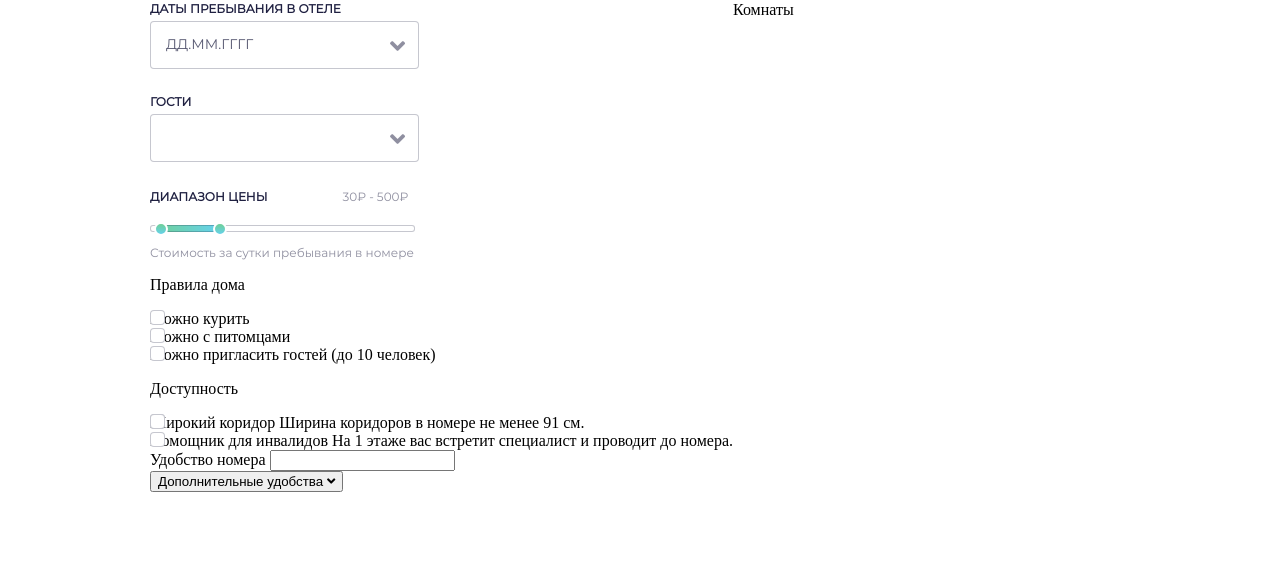
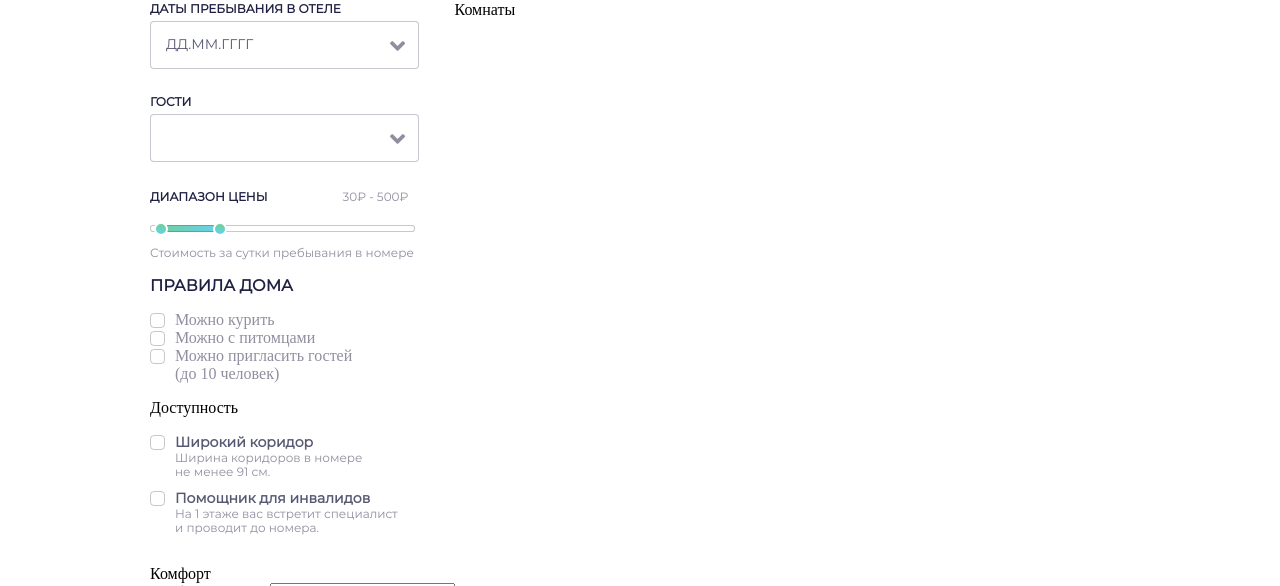
Before and after one commit to faceoffwOw/hotel, a plain HTML site: page src/search.html in a window 1280 px wide. Shown: the part 69-655 px from the top of the page. Drawn offline with nearby package versions, Linux system fonts and the light colour scheme.

Commit message:
checkboxes

```diff
--- a/src/js/search.js
+++ b/src/js/search.js
@@ -2,7 +2,7 @@ let date_residence = document.getElementById('date_residence');
 let angle_residence = document.getElementById('angle_residence');
 let checkbox = document.querySelectorAll('input[type=checkbox]');
 let divCheck = document.querySelectorAll('.checkbox');
-
+let divComfort =document.getElementById('comfort');
 
 addEventListener("click", function() {
   if(date_residence === document.activeElement){
@@ -13,18 +13,26 @@ addEventListener("click", function() {
   }
 });
 
-
+divComfort.style.cursor = "pointer";
+divComfort.onclick = function(){
+  console.log("click");
+}
 
 for(let i = 0; i < divCheck.length; i++){
 
   divCheck[i].addEventListener("click", function(){
     divCheck[i].classList.toggle("active");
 
+    let check = divCheck[i].querySelector('i');
+    console.log(check);
+
     if(divCheck[i].classList.contains("active")){
       checkbox[i].checked = true;
+      check.style.display = "inline";
     }
     else{
       checkbox[i].checked = false;
+      check.style.display = "none";
     }
   })
 }
--- a/src/scss/search.scss
+++ b/src/scss/search.scss
@@ -242,33 +242,6 @@ body{
 .container{
   display: flex;
 
-  .checkbox{
-
-    input[type="checkbox"]{
-      display: none;
-    }
-
-    &::before{
-      content: '';
-      width: 15px;
-      height: 15px;
-      background: #FFFFFF;
-      border: 1px solid rgba(31, 32, 65, 0.25);
-      box-sizing: border-box;
-      border-radius: 4px;
-      position: absolute;
-    }
-
-    &.active{
-      &::before{
-        border: 1px solid #BC9CFF;
-        box-sizing: border-box;
-      }
-    }
-  }
-
-
-
   .filter{
     display: block;
     margin-left: 150px;
@@ -486,5 +459,136 @@ body{
         border: solid #6FCF97 2px;
       }
     }
+
+    .checkbox{
+      height: 0;
+      input[type="checkbox"]{
+        display: none;
+      }
+
+      &::before{
+        margin-top: 2px;
+        content: '';
+        width: 15px;
+        height: 15px;
+        background: transparent;
+        border: 1px solid rgba(31, 32, 65, 0.25);
+        box-sizing: border-box;
+        border-radius: 4px;
+        position: absolute;
+      }
+
+      &.active{
+        &::before{
+          border: 1px solid #BC9CFF;
+          box-sizing: border-box;
+        }
+      }
+    }
+
+    .checkbox__desc{
+      width: 200px;
+      margin-left: 25px;
+    }
+
+    .filter__rules{
+      -webkit-touch-callout: none; /* iOS Safari */
+      -webkit-user-select: none;   /* Chrome/Safari/Opera */
+      -khtml-user-select: none;    /* Konqueror */
+      -moz-user-select: none;      /* Firefox */
+      -ms-user-select: none;       /* Internet Explorer/Edge */
+      user-select: none;
+
+      p{
+        color: #1F2041;
+        text-transform: uppercase;
+        font-family: 'Montserrat';
+        font-size: 12;
+        font-style: normal;
+        font-weight: bold;
+      }
+
+      span{
+        color: rgba(#1F2041, 0.5);
+        word-wrap: break-word;
+      }
+
+      i{
+        display: none;
+      }
+
+      .check{
+        position: relative;
+        top: -2px;
+        left: 4px;
+        font-size: 8px;
+        z-index: -1;
+        background: -webkit-linear-gradient(#BC9CFF, #8BA4F9);
+        -webkit-background-clip: text;
+        -webkit-text-fill-color: transparent;
+      }
+    }
+
+    .filter__availibility{
+      margin-bottom: 30px;
+      -webkit-touch-callout: none; /* iOS Safari */
+      -webkit-user-select: none;   /* Chrome/Safari/Opera */
+      -khtml-user-select: none;    /* Konqueror */
+      -moz-user-select: none;      /* Firefox */
+      -ms-user-select: none;       /* Internet Explorer/Edge */
+      user-select: none;
+
+      i{
+        display: none;
+      }
+
+      .check{
+        position: relative;
+        top: -2px;
+        left: 4px;
+        font-size: 8px;
+        z-index: -1;
+        background: -webkit-linear-gradient(#BC9CFF, #8BA4F9);
+        -webkit-background-clip: text;
+        -webkit-text-fill-color: transparent;
+      }
+
+      .filter__wide-corridor{
+        .properties-desc{
+          width: 200px;
+        }
+      }
+
+      .filter__help-invalids{
+        .properties-desc{
+          width: 230px;
+        }
+      }
+
+      .filter__availibility-description{
+        margin-left: 25px;
+        margin-bottom: 10px;
+        display: block;
+      }
+
+      .properties{
+        font-family: "Montserrat";
+        font-style: normal;
+        font-weight: bold;
+        font-size: 14px;
+        line-height: 18px;
+        color: rgba(31, 32, 65, 0.75);
+      }
+
+      .properties-desc{
+        font-family: "Montserrat";
+        font-style: normal;
+        font-weight: normal;
+        font-size: 12px;
+        line-height: 14px;
+        color: rgba(31, 32, 65, 0.5);
+        word-wrap: break-word;
+      }
+    }
   }
 }
--- a/src/search.html
+++ b/src/search.html
@@ -39,7 +39,7 @@
       </div>
     </nav>
   </header>
-  <section>
+  <main>
     <div class="container">
       <div class="filter">
         <div class="filter__date">
@@ -65,40 +65,63 @@
         <div class="filter__rules">
           <p>Правила дома</p>
           <div class="filter__smoke">
-            <div class="checkbox"><input type="checkbox"></div>
+            <div class="checkbox">
+              <input type="checkbox">
+              <i class="fas fa-check check"></i>
+            </div>
+            <div class="checkbox__desc">
               <span>Можно курить</span>
             </div>
+          </div>
           <div class="filter__pets">
-            <div class="checkbox"><input type="checkbox"></div>
+            <div class="checkbox">
+              <input type="checkbox">
+              <i class="fas fa-check check"></i>
+            </div>
+            <div class="checkbox__desc">
               <span>Можно с питомцами</span>
             </div>
+          </div>
           <div class="filter__invite">
-            <div class="checkbox"><input type="checkbox"></div>
+            <div class="checkbox">
+              <input type="checkbox">
+              <i class="fas fa-check check"></i>
+            </div>
+            <div class="checkbox__desc">
               <span>Можно пригласить гостей (до 10 человек)</span>
+            </div>
           </div>
         </div>
         <div class="filter__availibility">
           <p>Доступность</p>
           <div class="filter__wide-corridor">
-            <div class="checkbox"><input type="checkbox"></div>
-            <div class="filter__avalibility-description checkbox">
-              <span class="properties">Широкий коридор</span>
-              <span class="properties-desc">Ширина коридоров в номере не менее 91 см.</span>
+            <div class="checkbox">
+              <input type="checkbox">
+              <i class="fas fa-check check"></i>
+            </div>
+            <div class="filter__availibility-description">
+              <div class="properties">Широкий коридор</div>
+              <div class="properties-desc">Ширина коридоров в номере не менее 91 см.</div>
             </div>
           </div>
           <div class="filter__help-invalids">
-            <div class="checkbox"><input type="checkbox"></div>
-            <div class="filter__avalibility-description">
-              <span class="properties">Помощник для инвалидов</span>
-              <span class="properties-desc">На 1 этаже вас встретит специалист  и проводит до номера.</span>
+            <div class="checkbox">
+              <input type="checkbox">
+              <i class="fas fa-check check"></i>
+            </div>
+            <div class="filter__availibility-description">
+              <div class="properties">Помощник для инвалидов</div>
+              <div class="properties-desc">На 1 этаже вас встретит специалист  и проводит до номера.</div>
             </div>
           </div>
         </div>
-          <div class="filter__comfort">
+        <div id="comfort" class="filter__comfort">
+          Комфорт
+        </div>
+        <div class="filter__comfort1">
           <label for="">Удобство номера</label>
           <input type="text">
         </div>
-
         <div class="filter__add-comfort">
           <button>Дополнительные удобства <i class="fas fa-angle-down"></i></button>
         </div>
@@ -107,7 +130,7 @@
         <span>Комнаты</span>
       </div>
     </div>
-  </section>
+  </main>
   <footer>
     <div class="foo">
       <div class="foo__description">
```
Also changed, not shown: src/css/search.css. Lines whose indentation alone changed are shown as unchanged.
